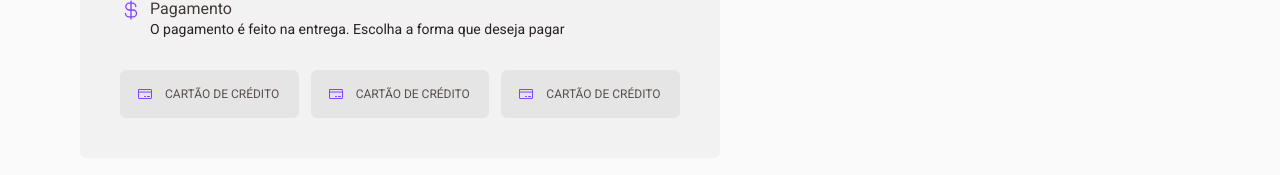
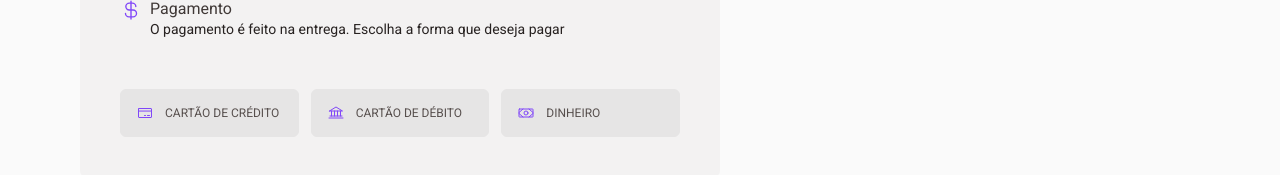
Before and after one commit to guipradocardoso/coffee-delivery, a React (Vite) app: page /checkoutOrder in a window 1280 px wide. Shown: the part 599-774 px from the top of the page. Built offline with nearby package versions, Linux system fonts and the light colour scheme.

Commit message:
finished

```diff
--- a/index.html
+++ b/index.html
@@ -6,7 +6,7 @@
     <link rel="preconnect" href="https://fonts.googleapis.com"/>
     <link rel="preconnect" href="https://fonts.gstatic.com" crossorigin/>
 
-    <link rel="icon" type="image/svg+xml" href="/vite.svg" />
+    <link rel="icon" type="image/png" href="/src/assets/intro-img.svg" />
     <meta name="viewport" content="width=device-width, initial-scale=1.0" />
 
     <link href="https://fonts.googleapis.com/css2?family=Baloo+2:wght@400..800&family=Roboto:wght@400;700&display=swap" rel="stylesheet"/>
--- a/src/contexts/CartContext.tsx
+++ b/src/contexts/CartContext.tsx
@@ -13,6 +13,7 @@
    addCoffeeToCart: (Coffee: CartItem) => void;
    changeCartItemQuantity: (cartItemId: number, type: 'increase' | 'decrease') => void;
    removeCartItem: (cartItemId: number) => void;
+   cleanCart: () => void;
 }
 
 interface CartContextProviderProps {
@@ -69,7 +70,11 @@
          }
       });
 
-      setCartItems(newCart)
+      setCartItems(newCart);
+   }
+
+   function cleanCart() {
+      setCartItems([])
    }
 
    function removeCartItem(cartItemId: number) {
@@ -99,7 +104,8 @@
          cartItemsTotal,
          addCoffeeToCart,
          changeCartItemQuantity,
-         removeCartItem
+         removeCartItem,
+         cleanCart
          }}>
             {children}
       </CartContext.Provider>
--- a/src/pages/CheckoutOrder/components/CompleteOrderForm/PaymentMethodOptions.tsx
+++ b/src/pages/CheckoutOrder/components/CompleteOrderForm/PaymentMethodOptions.tsx
@@ -1,12 +1,42 @@
+import { Bank, CreditCard, Money } from "phosphor-react";
 import { PaymentMethodInput } from "../PaymentMethodInput";
 import { PaymentMethodOptionsContainer } from "./styles";
+import { useFormContext } from "react-hook-form";
+import { RegularText } from "../../../../components/Typography";
+
+export const paymentMethods = {
+   credit: {
+      label: "Cartão de Crédito",
+      icon: <CreditCard size={16}/>
+   },
+   debit: {
+      label: "Cartão de Débito",
+      icon: <Bank size={16}/>
+   },
+   money: {
+      label: "Dinheiro",
+      icon: <Money size={16}/>
+   },
+}
 
 export function PaymentMethodOptions() {
+   const {register, formState: { errors }} = useFormContext();
+
+   const paymentMethodError =  errors?.paymentMethod?.message as unknown as string;
+
    return (
       <PaymentMethodOptionsContainer>
-         <PaymentMethodInput/>
-         <PaymentMethodInput/>
-         <PaymentMethodInput/>
+         {Object.entries(paymentMethods).map(([key, { label, icon}]) => (
+            <PaymentMethodInput
+               key={label}
+               id={key}
+               icon={icon}
+               label={label}
+               value={key}
+               {...register("paymentMethod")}
+            />
+         ))}
+         {paymentMethodError && <RegularText>{paymentMethodError}</RegularText>}
       </PaymentMethodOptionsContainer>
    )
 }
--- a/src/pages/CheckoutOrder/components/CompleteOrderForm/styles.ts
+++ b/src/pages/CheckoutOrder/components/CompleteOrderForm/styles.ts
@@ -41,4 +41,9 @@
    display: grid;
    grid-template-columns: repeat(3, 1fr);
    gap: 0.75rem;
+
+   > p {
+      grid-column: span 3;
+      color: ${({ theme }) => theme.colors["base-error"]};
+   }
 `
--- a/src/pages/CheckoutOrder/components/PaymentMethodInput/index.tsx
+++ b/src/pages/CheckoutOrder/components/PaymentMethodInput/index.tsx
@@ -1,11 +1,21 @@
-import { CreditCard } from "phosphor-react";
-import { PaymentMethodContainer } from "./styles";
+import { PaymentMethodContainer, ContentContainer } from "./styles";
+import { InputHTMLAttributes, ReactNode, forwardRef } from "react";
 
-export function PaymentMethodInput() {
+type PaymentMethodInputProps = InputHTMLAttributes<HTMLInputElement> & {
+   icon: ReactNode;
+   label: string;
+}
+
+export const PaymentMethodInput = forwardRef<HTMLInputElement, PaymentMethodInputProps>(({id, icon, label, ...props}, ref) => {
    return (
       <PaymentMethodContainer>
-         <CreditCard size={16}/>
-         Cartão de Crédito
+         <input id={id} type="radio" {...props} name="paymentMethod" ref={ref}/>
+         <label htmlFor={id}>
+            <ContentContainer>
+               {icon}
+               {label}
+            </ContentContainer>
+         </label>
       </PaymentMethodContainer>
    )
-}
+})
--- a/src/pages/CheckoutOrder/components/PaymentMethodInput/styles.ts
+++ b/src/pages/CheckoutOrder/components/PaymentMethodInput/styles.ts
@@ -1,6 +1,26 @@
-import styled from "styled-components";
+import styled, { css } from "styled-components";
 
 export const PaymentMethodContainer = styled.div`
+   input {
+      visibility: hidden;
+      appearance: none;
+   }
+
+   input:checked + label div {
+      ${({theme}) => css`
+         background: ${theme.colors["brand-purple-light"]};
+         border-color: ${theme.colors["brand-purple"]};
+
+
+         &:hover {
+            background: ${theme.colors["brand-purple-light"]};
+         }
+      `}
+   }
+
+`
+
+export const ContentContainer = styled.div`
    padding: 0 1rem;
    background: ${({ theme }) => theme.colors["base-button"]};
    color: ${({ theme }) => theme.colors["base-text"]};
--- a/src/pages/CheckoutOrder/index.tsx
+++ b/src/pages/CheckoutOrder/index.tsx
@@ -4,6 +4,14 @@
 import { CompleteOrderContainer } from "./styles";
 import { zodResolver } from "@hookform/resolvers/zod";
 import * as zod from 'zod'
+import { useNavigate } from "react-router-dom";
+import { useCart } from "../../hooks/useCart";
+
+enum PaymentMethods {
+   credit = "credit",
+   debit = "debit",
+   money = "money",
+}
 
 const confirmOrderFormValidationSchema = zod.object({
    cep: zod.string().min(1, "Informe o CEP"),
@@ -13,6 +21,11 @@
    district: zod.string().min(1, "Informe o Bairro"),
    city: zod.string().min(1, "Informe a Cidade"),
    uf: zod.string().min(1, "Informe a UF"),
+   paymentMethod: zod.nativeEnum(PaymentMethods, {
+      errorMap: () => {
+         return {message: "Informe o método de pagamento"}
+      }
+   }),
 });
 
 export type OrderData = zod.infer<typeof confirmOrderFormValidationSchema>;
@@ -26,8 +39,15 @@
 
    const { handleSubmit } = confirmOrderForm;
 
+   const navigate = useNavigate();
+
+   const { cleanCart } = useCart();
+
    function handleConfirmOrder(data: ConfirmOrderFormData) {
-      console.log(data);
+      navigate("/orderConfirmed", {
+         state: data,
+      })
+      cleanCart();
    }
 
    return (
--- a/src/pages/OrderConfirmed/index.tsx
+++ b/src/pages/OrderConfirmed/index.tsx
@@ -4,10 +4,30 @@
 import { InfoWithIcon } from "../../components/InfoWithIcon";
 import { Clock, CurrencyDollar, MapPin } from "phosphor-react";
 import { useTheme } from "styled-components";
+import { useLocation, useNavigate } from "react-router-dom";
+import { OrderData } from "../CheckoutOrder";
+import { paymentMethods } from "../CheckoutOrder/components/CompleteOrderForm/PaymentMethodOptions";
+import { useEffect } from "react";
 
+interface LocationType {
+   state: OrderData;
+}
 
 export function OrderConfirmed() {
    const { colors } = useTheme()
+
+   const {state} = useLocation() as unknown as LocationType;
+
+   const navigate = useNavigate();
+
+   useEffect(() => {
+      if(!state) {
+         navigate("/")
+      }
+   }, [navigate, state]);
+
+   if(!state) return<></>;
+
    return (
       <OrderConfirmedContainer className="container">
          <div>
@@ -22,9 +42,9 @@
                   iconBg={colors["brand-purple"]}
                   text={
                      <RegularText>
-                        Entrega em <strong>Rua João Daniel Martinelli, 102 </strong>
+                        Entrega em <strong>{state.street}, {state.number} </strong>
                         <br/>
-                        Farrapos - Porto Alegre, RS
+                        {state.district} - {state.city}, {state.uf}
                      </RegularText>
                   }
                />
@@ -46,7 +66,7 @@
                      <RegularText>
                         Pagamento na entrega
                         <br />
-                        <strong>Cartão de Crédito</strong>
+                        <strong>{paymentMethods[state.paymentMethod].label}</strong>
                      </RegularText>
                   }
                />
--- a/src/styles/global.ts
+++ b/src/styles/global.ts
@@ -34,4 +34,17 @@
     margin: 0;
   }
 
+  ::-webkit-scrollbar {
+    width: 0.4rem;
+  }
+
+  ::-webkit-scrollbar-track {
+    background: ${({ theme }) => theme.colors["base-button"]}
+  }
+
+  ::-webkit-scrollbar-thumb {
+    border-radius: 2rem;
+    background: ${({ theme }) => theme.colors["brand-purple"]}
+  }
+
 `;
```
Lines whose indentation alone changed are shown as unchanged.
